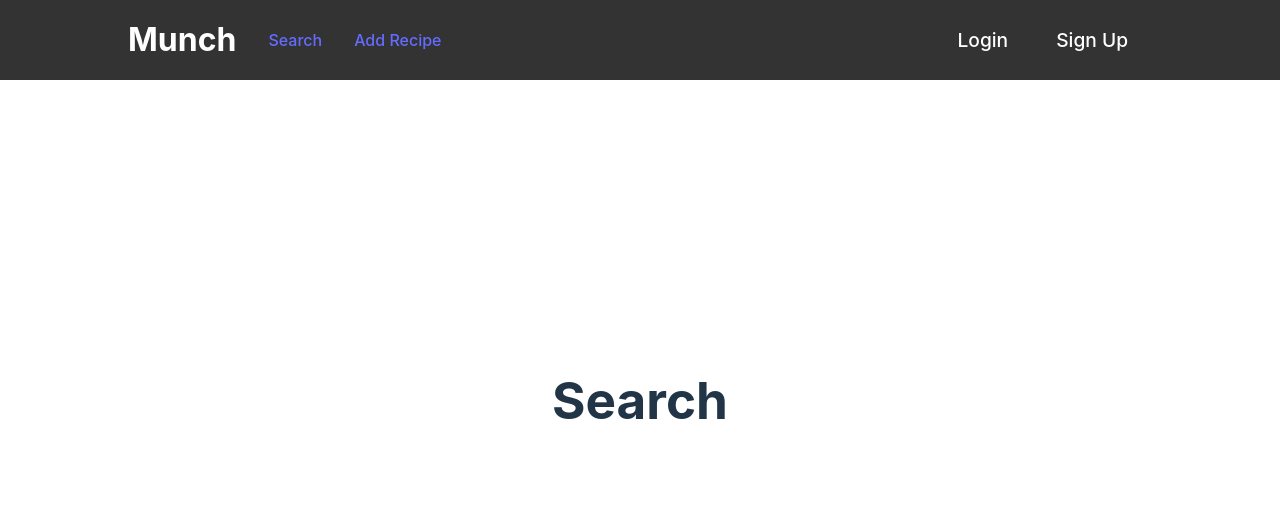
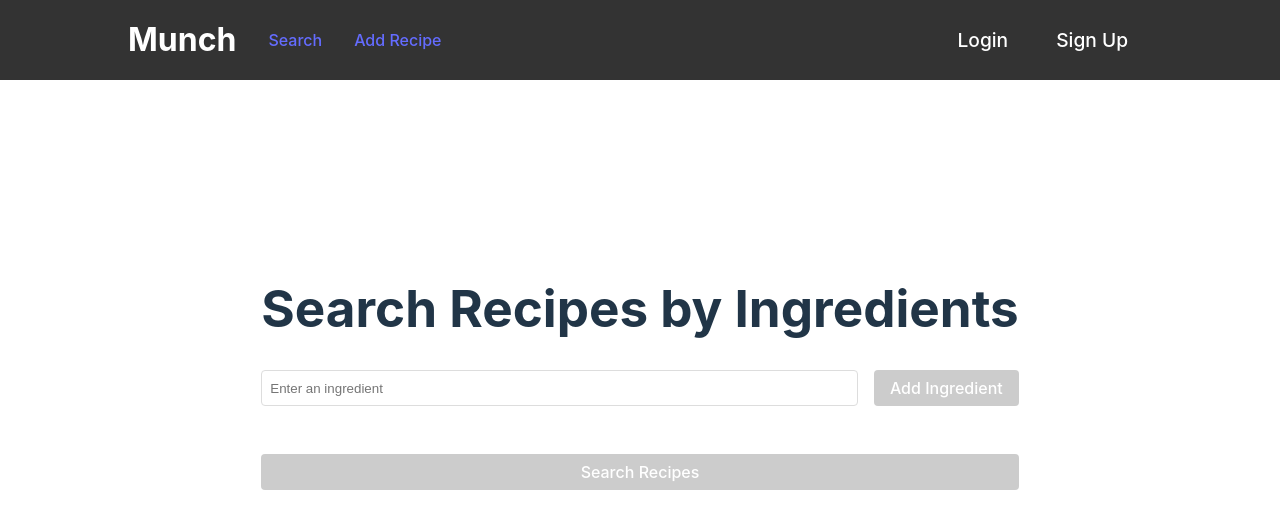
Before and after one commit to kumankai/munch, a React (Vite) app in the folder munch-app/: page /search in a window 1280 px wide. Shown: the top 528 px of the page. Built offline with nearby package versions, Linux system fonts and the light colour scheme.

Commit message:
Made search page

```diff
--- a/munch-app/src/pages/recipe/Search.tsx
+++ b/munch-app/src/pages/recipe/Search.tsx
@@ -1,7 +1,102 @@
+import { useState } from 'react';
+import { recipeService } from '../../services/recipeService';
+import { Recipe } from '../../types';
+import '../../styles/Search.css';
+
 const Search = () => {
+    const [ingredients, setIngredients] = useState<string[]>([]);
+    const [currentIngredient, setCurrentIngredient] = useState('');
+    const [recipes, setRecipes] = useState<Recipe[]>([]);
+    const [loading, setLoading] = useState(false);
+    const [error, setError] = useState('');
+
+    const handleAddIngredient = (e: React.FormEvent) => {
+        e.preventDefault();
+        if (currentIngredient.trim() && ingredients.length < 10) {
+            setIngredients([...ingredients, currentIngredient.trim()]);
+            setCurrentIngredient('');
+        }
+    };
+
+    const handleRemoveIngredient = (index: number) => {
+        setIngredients(ingredients.filter((_, i) => i !== index));
+    };
+
+    const handleSearch = async () => {
+        if (ingredients.length === 0) {
+            setError('Please add at least one ingredient');
+            return;
+        }
+
+        try {
+            setLoading(true);
+            setError('');
+            const result = await recipeService.getRecipesByIngredients(ingredients);
+            setRecipes(result as Recipe[]);
+        } catch (err) {
+            setError('Failed to fetch recipes');
+            console.error(err);
+        } finally {
+            setLoading(false);
+        }
+    };
+
     return (
-        <h1>Search</h1>
-    )
-}
+        <div className="search-container">
+            <h1>Search Recipes by Ingredients</h1>
 
-export default Search
+            <div className="search-form">
+                <form onSubmit={handleAddIngredient}>
+                    <input
+                        type="text"
+                        value={currentIngredient}
+                        onChange={(e) => setCurrentIngredient(e.target.value)}
+                        placeholder="Enter an ingredient"
+                        disabled={ingredients.length >= 10}
+                    />
+                    <button
+                        type="submit"
+                        disabled={ingredients.length >= 10 || !currentIngredient.trim()}
+                    >
+                        Add Ingredient
+                    </button>
+                </form>
+
+                <div className="ingredients-list">
+                    {ingredients.map((ingredient, index) => (
+                        <div key={index} className="ingredient-tag">
+                            {ingredient}
+                            <button onClick={() => handleRemoveIngredient(index)}>×</button>
+                        </div>
+                    ))}
+                </div>
+
+                {ingredients.length >= 10 && (
+                    <p className="max-ingredients">Maximum 10 ingredients reached</p>
+                )}
+
+                <button
+                    onClick={handleSearch}
+                    className="search-button"
+                    disabled={ingredients.length === 0 || loading}
+                >
+                    {loading ? 'Searching...' : 'Search Recipes'}
+                </button>
+
+                {error && <p className="error">{error}</p>}
+            </div>
+
+            <div className="recipes-grid">
+                {recipes.map((recipe) => (
+                    <div key={recipe.id} className="recipe-card">
+                        <img src={recipe.image_url} alt={recipe.title} />
+                        <h3>{recipe.title}</h3>
+                        <p>By {recipe.author}</p>
+                    </div>
+                ))}
+            </div>
+        </div>
+    );
+};
+
+export default Search;
--- a/munch-app/src/services/recipeService.ts
+++ b/munch-app/src/services/recipeService.ts
@@ -1,24 +1,10 @@
-import axios from 'axios';
+import axios, { AxiosResponse } from 'axios';
 import { API_BASE_URL } from '../api/config';
+import { RecipeData, RecipeUpdateData, IngredientsRequest } from '../types';
 
-interface RecipeData {
-    id: number;
-    title: string;
-    instructions: string;
-    author: string;
-    image_url: string;
-}
-
-interface RecipeUpdateData {
-    title?: string;
-    instructions?: string;
-    author?: string;
-    image_url?: string;
-}
-
-export const RecipeService = {
+export const recipeService = {
     async getRecipesByUserId() {
-        const response = await axios.get(`${API_BASE_URL}/recipes/`, {
+        const response = await axios.get(`${API_BASE_URL}/recipes/all`, {
             withCredentials: true
         })
         return response.data;
@@ -29,8 +15,32 @@ export const RecipeService = {
         return response.data;
     },
 
+    async getRecipesByIngredients(ingredients: string[]) {
+        const payload: IngredientsRequest = {
+            ingredients,
+          };
+
+        const response: AxiosResponse<unknown> = await axios.post(
+            `${API_BASE_URL}/recipes/search`,
+            payload
+          );
+
+        // const data: IngredientsRequest = {
+        //     ingredients: ingredients
+        // };
+
+        // const response = await axios<any, AxiosResponse<RecipeData[]>>({
+        //     method: 'post',
+        //     url: `${API_BASE_URL}/recipes/search/ingredients`,
+        //     data: data,
+        //     withCredentials: true
+        // });
+
+        return response.data;
+    },
+
     async createRecipe(data: RecipeData) {
-        const response = await axios.put(`${API_BASE_URL}/recipes/create`, data, {
+        const response = await axios.post(`${API_BASE_URL}/recipes/create`, data, {
             withCredentials: true
         });
         return response.data;
@@ -44,7 +54,7 @@ export const RecipeService = {
     },
 
     async deleteRecipe(id: number) {
-        const response = await axios.put(`${API_BASE_URL}/recipes/delete/${id}`, {
+        const response = await axios.delete(`${API_BASE_URL}/recipes/delete/${id}`, {
             withCredentials: true
         });
         return response.data;
--- a/munch-app/src/services/userService.ts
+++ b/munch-app/src/services/userService.ts
@@ -1,10 +1,6 @@
 import axios from 'axios';
 import { API_BASE_URL } from '../api/config';
-
-interface UserUpdateData {
-  username?: string;
-  password?: string;
-}
+import { UserUpdateData } from '../types';
 
 export const userService = {
     async getCurrentUser() {
--- /dev/null
+++ b/munch-app/src/styles/Search.css
@@ -0,0 +1,114 @@
+.search-container {
+    max-width: 1200px;
+    margin: 2rem auto;
+    padding: 0 1rem;
+}
+
+.search-form {
+    margin: 2rem 0;
+}
+
+.search-form form {
+    display: flex;
+    gap: 1rem;
+    margin-bottom: 1rem;
+}
+
+.search-form input {
+    flex: 1;
+    padding: 0.5rem;
+    border: 1px solid #ddd;
+    border-radius: 4px;
+}
+
+.search-form button {
+    padding: 0.5rem 1rem;
+    background-color: #007bff;
+    color: white;
+    border: none;
+    border-radius: 4px;
+    cursor: pointer;
+}
+
+.search-form button:disabled {
+    background-color: #ccc;
+    cursor: not-allowed;
+}
+
+.ingredients-list {
+    display: flex;
+    flex-wrap: wrap;
+    gap: 0.5rem;
+    margin: 1rem 0;
+}
+
+.ingredient-tag {
+    background-color: #e9ecef;
+    padding: 0.25rem 0.5rem;
+    border-radius: 4px;
+    display: flex;
+    align-items: center;
+    gap: 0.5rem;
+}
+
+.ingredient-tag button {
+    background: none;
+    border: none;
+    color: #666;
+    cursor: pointer;
+    padding: 0;
+    font-size: 1.2rem;
+}
+
+.max-ingredients {
+    color: #dc3545;
+    margin: 0.5rem 0;
+}
+
+.search-button {
+    width: 100%;
+    padding: 0.75rem;
+    background-color: #28a745;
+    color: white;
+    border: none;
+    border-radius: 4px;
+    cursor: pointer;
+    margin-top: 1rem;
+}
+
+.search-button:disabled {
+    background-color: #ccc;
+}
+
+.error {
+    color: #dc3545;
+    margin: 1rem 0;
+}
+
+.recipes-grid {
+    display: grid;
+    grid-template-columns: repeat(auto-fill, minmax(250px, 1fr));
+    gap: 2rem;
+    margin-top: 2rem;
+}
+
+.recipe-card {
+    border: 1px solid #ddd;
+    border-radius: 8px;
+    overflow: hidden;
+}
+
+.recipe-card img {
+    width: 100%;
+    height: 200px;
+    object-fit: cover;
+}
+
+.recipe-card h3 {
+    margin: 1rem;
+}
+
+.recipe-card p {
+    margin: 0 1rem 1rem;
+    color: #666;
+}
--- /dev/null
+++ b/munch-app/src/types/index.ts
@@ -0,0 +1,4 @@
+export * from './api';
+export * from './recipe';
+export * from './auth';
+export * from './user';
```
Also changed, not shown: munch-app/src/services/authService.ts (+1 -10 lines), munch-app/src/types/auth.ts (added, +9 -0 lines), munch-app/src/types/recipe.ts (added, +26 -0 lines), munch-app/src/types/user.ts (added, +9 -0 lines).
